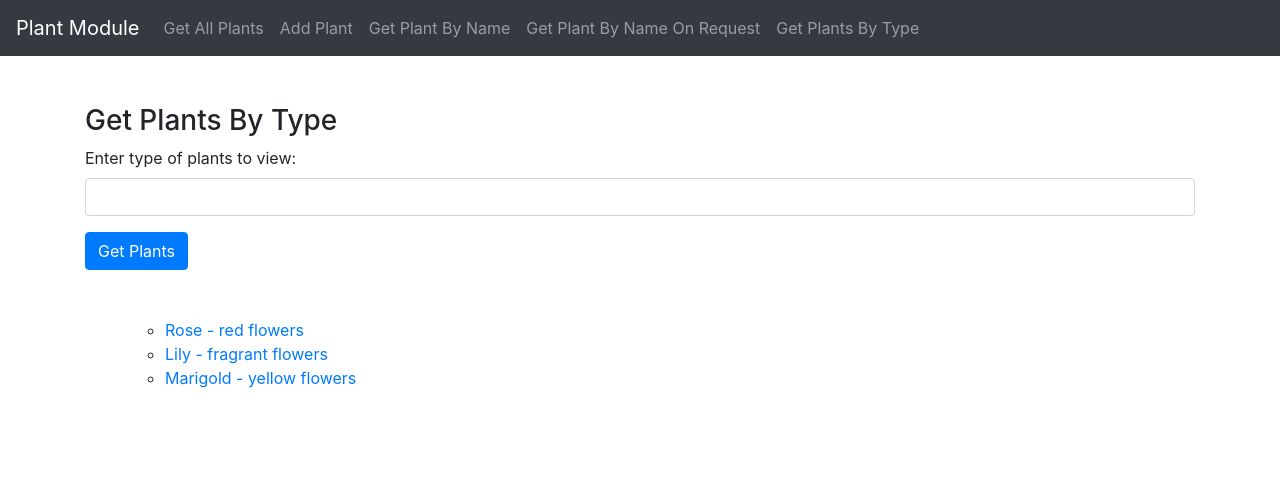
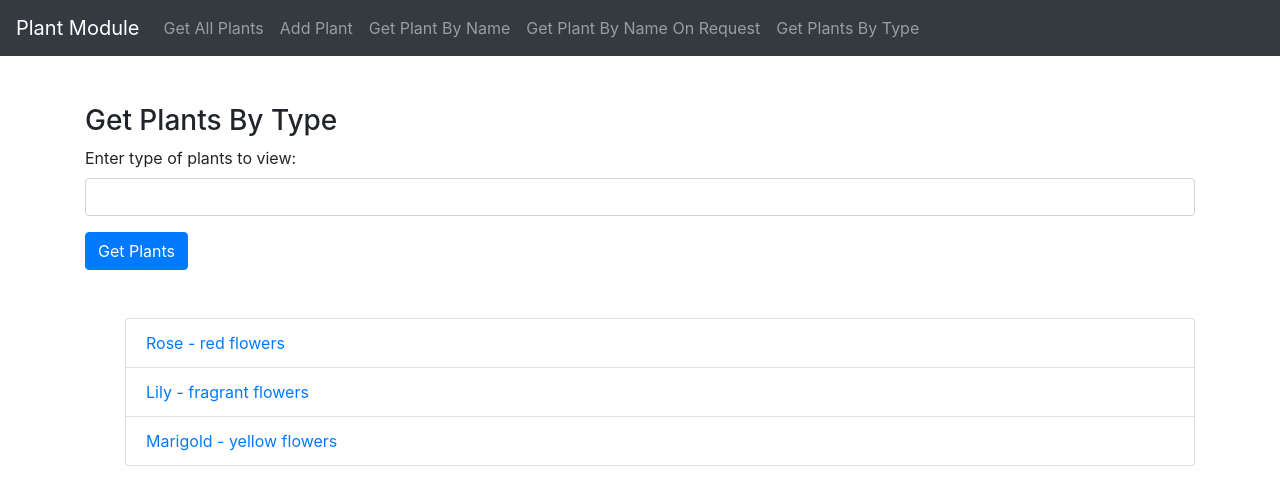
Before and after one commit to yashbhatia100/OnlinePlantNursery-UI, a React (Create React App) app in the folder onlineplantnursery/: page /plantsbytype in a window 1280 px wide. Shown: the top 504 px of the page. Built offline with nearby package versions, Linux system fonts and the light colour scheme.

Commit message:
bootstrap list added

```diff
--- a/onlineplantnursery/src/component/plant/DisplayPlantList.js
+++ b/onlineplantnursery/src/component/plant/DisplayPlantList.js
@@ -5,9 +5,9 @@ export default function DisplayPlantList({plants}) {
 
     return(
         <div>
-            <ul>
+            <ul className="list-group">
                 {
-                    plants.map(plant=><li key={plant.commonName}>
+                    plants.map(plant=><li key={plant.commonName} className="list-group-item">
                         <Link to={`/plantbyname/${plant.commonName}`}>
                             <span>{plant.commonName} - {plant.plantDescription}</span>
                         </Link>
```
